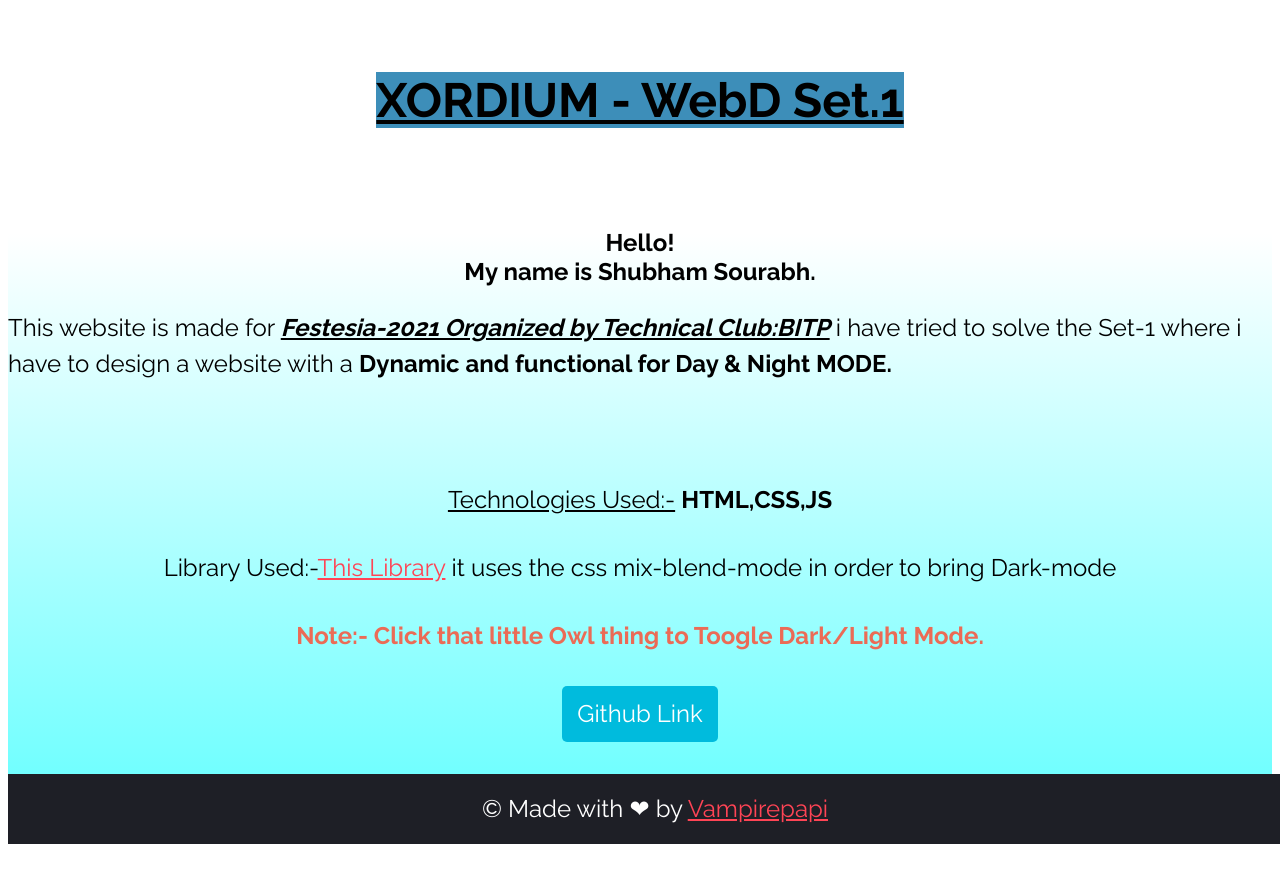
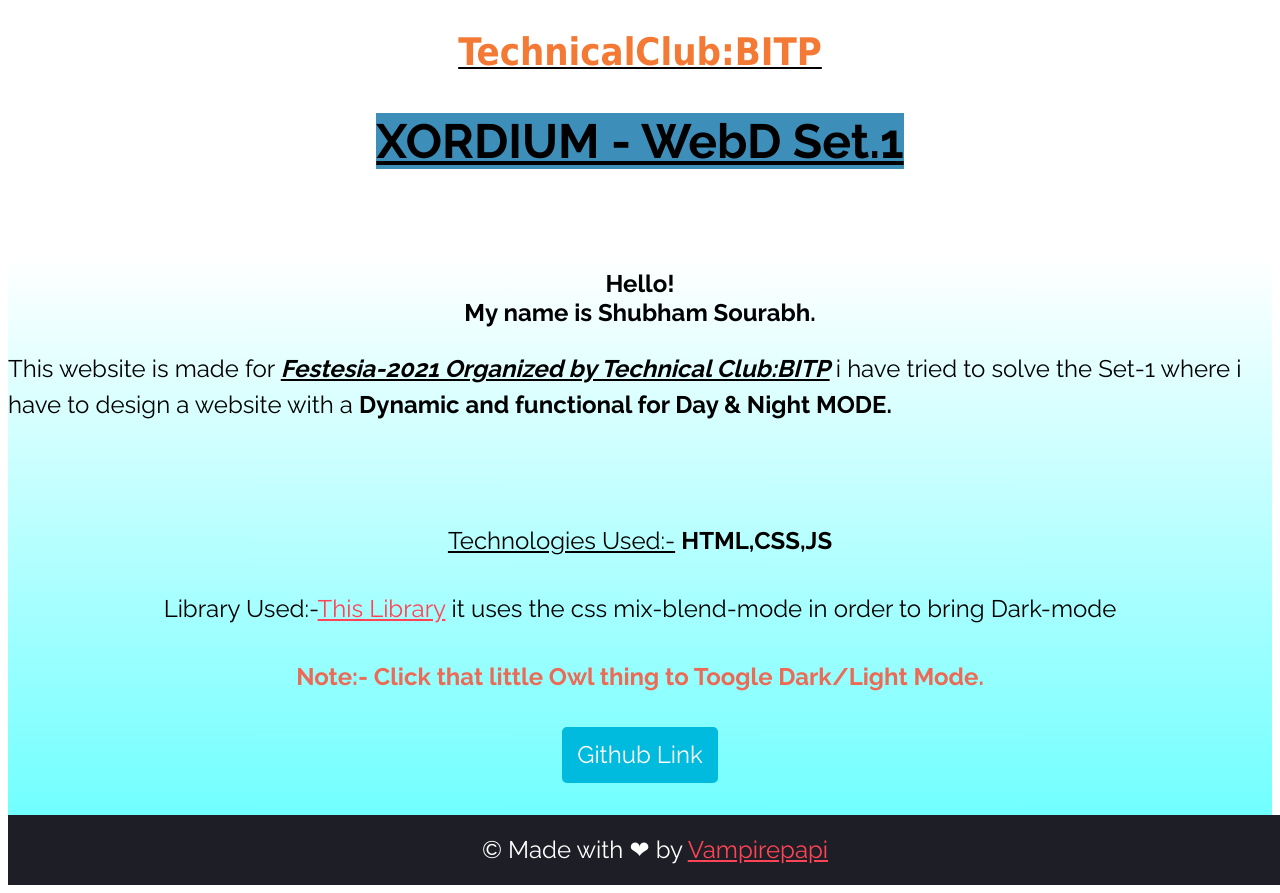
Before and after one commit to vampirepapi/FestiviaWebdSet.1, a plain HTML site: page index.html in a window 1280 px wide. Shown: the top 893 px of the page. Before the commit the page ends 852 px from the top, so only its background shows below. Drawn offline with Linux system fonts and the light colour scheme; a script that the page names is missing; a web font is replaced by a local one.

Commit message:
pushing final changes

```diff
--- a/index.html
+++ b/index.html
@@ -9,11 +9,14 @@
 <body>
 
 <div class="wrap">
+
+ <p style="text-align: center;"><span style="text-decoration: underline;"><strong><span style="font-size: 38px; color: rgb(243, 121, 52); font-family: Tahoma, Geneva, sans-serif;">TechnicalClub:BITP</span></strong></span></p>
   <h1><span style="background-color: rgb(61, 142, 185);"><u>XORDIUM - WebD Set.1</u></span></h1><p><br></p><header><h2>Hello!<br>My name is Shubham Sourabh.</h2></header><p style="text-align: left;">This website is made for <strong><u><em>Festesia-2021 Organized by Technical Club:BITP</em></u></strong> i have tried to solve the Set-1 where i have to design a website with a <strong>Dynamic and functional for Day &amp; Night MODE.</strong></p><p style="text-align: center;"><br></p><p></p>
   <p><u>Technologies Used:</u><u>-</u> <strong>HTML,CSS,JS</strong></p><p>Library Used:-<a href="https://darkmodejs.learn.uno/">This Library</a> it uses the css mix-blend-mode in order to bring Dark-mode</p>
   <p style="text-align: center;"><strong><span style="color: rgb(235, 107, 86);">Note:- Click that little Owl thing to Toogle Dark/Light Mode.</span></strong></p>
+
   <p>
-    <a class="btn" href="https://github.com/vampirepapi/">Github Link</a>
+    <a class="btn" href="https://github.com/vampirepapi/FestiviaWebdSet.1">Github Link</a>
   </p>
 
    <footer role='contentinfo'>
--- a/style.css
+++ b/style.css
@@ -4,7 +4,7 @@
   max-width: 100%;
   margin: 0 auto;
   text-align: center;
-  padding-top: 2rem;
+  padding-top: 0rem;
   background: linear-gradient(to bottom, #ffffff 27%, #66ffff 97%);
   font-family: 'Raleway', sans-serif;
 }
```
